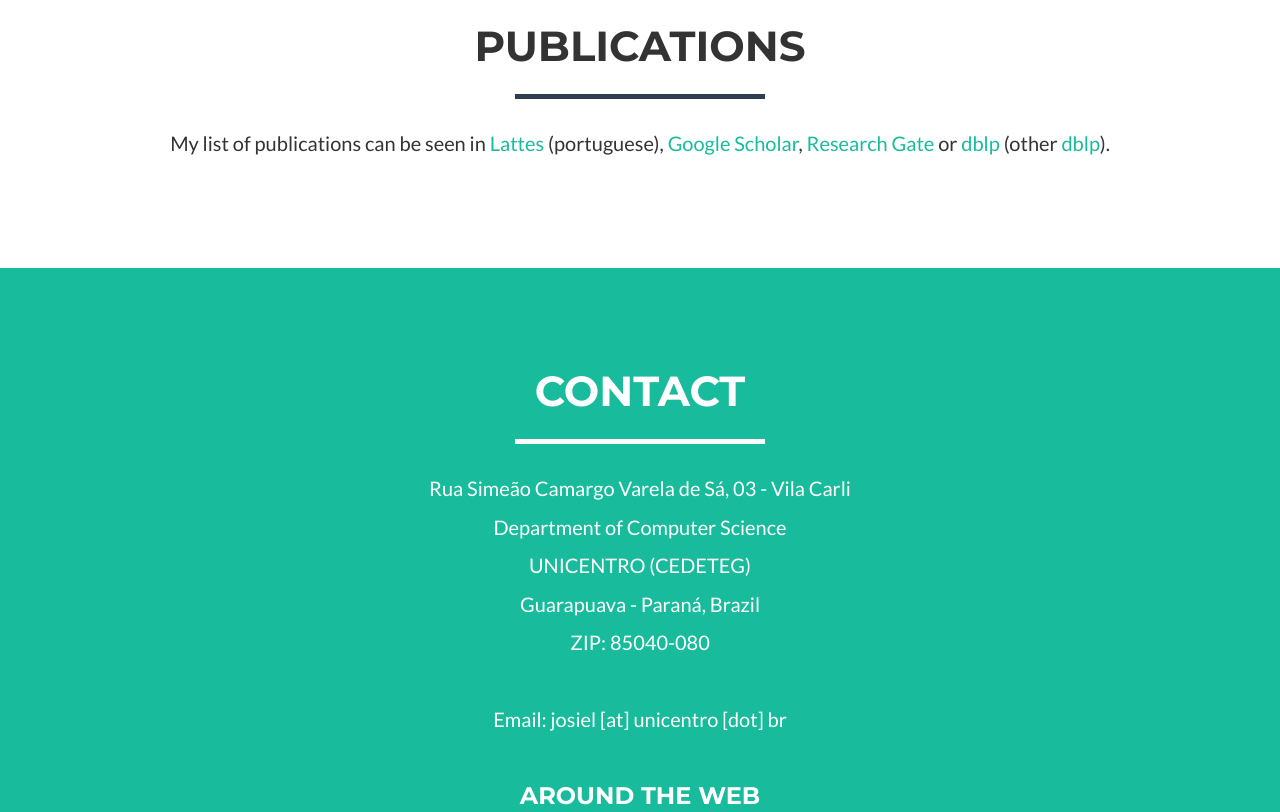
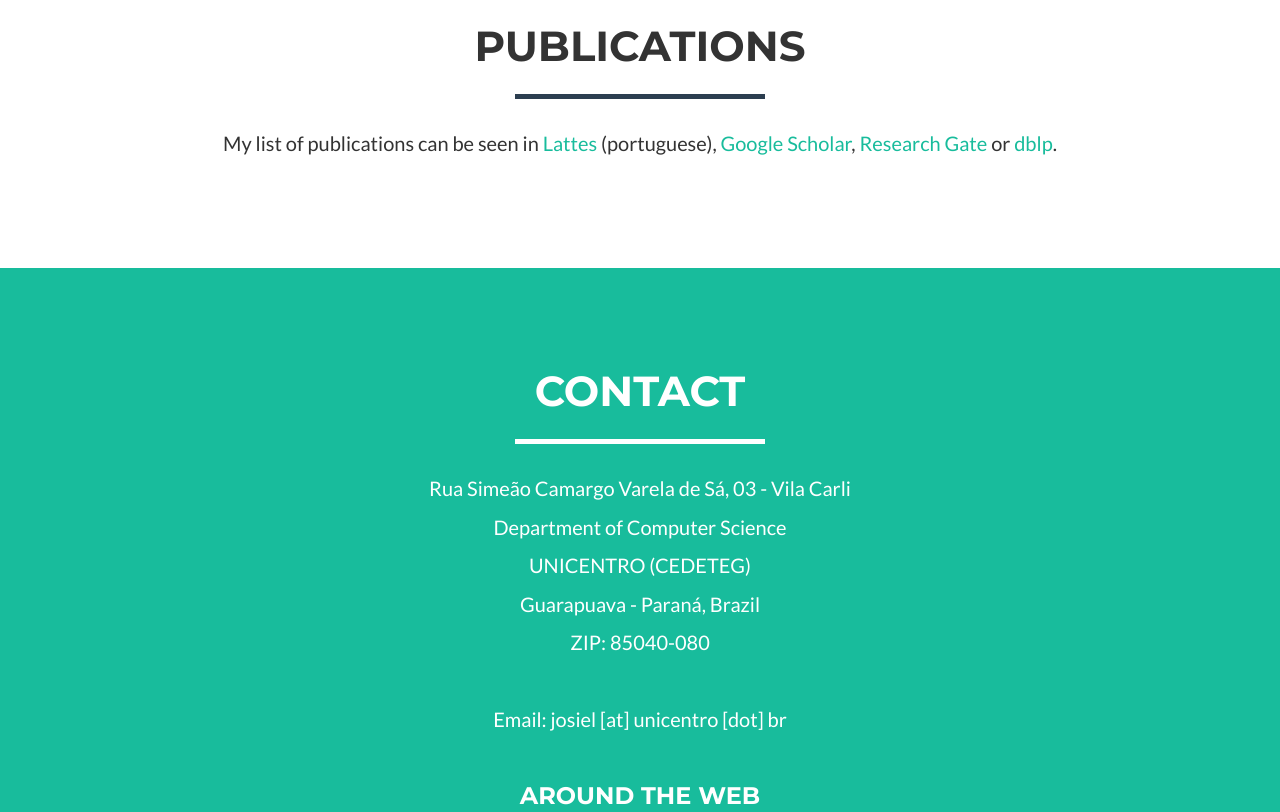
Before and after one commit to josielkuk/josielkuk.github.io, a website: page index.html in a window 1280 px wide. Shown: the part 2860-3672 px from the top of the page. Drawn offline with nearby package versions, Linux system fonts and the light colour scheme.

Commit message:
Update index.html

```diff
--- a/index.html
+++ b/index.html
@@ -206,8 +206,7 @@
               <p>My list of publications can be seen in <a href="http://lattes.cnpq.br/2310799568204309" target="_blank">Lattes</a> (portuguese),
                 <a href="https://scholar.google.com.br/citations?user=DB1i1fAAAAAJ" target="_blank">Google Scholar</a>,
                 <a href="https://www.researchgate.net/profile/Josiel_Kuk" target="_blank">Research Gate</a>
-                 or <a href="http://dblp.uni-trier.de/pers/hd/k/Kuk:Josiel_N=" target="_blank">dblp</a>
-                 (other <a href="http://dblp.uni-trier.de/pers/hd/k/Kuk:Josiel_Neumann" target="_blank">dblp</a>).</p>
+                 or <a href="http://dblp.uni-trier.de/pers/hd/k/Kuk:Josiel_N=" target="_blank">dblp</a>.</p>
             </div>
         </div>
     </section>
```
